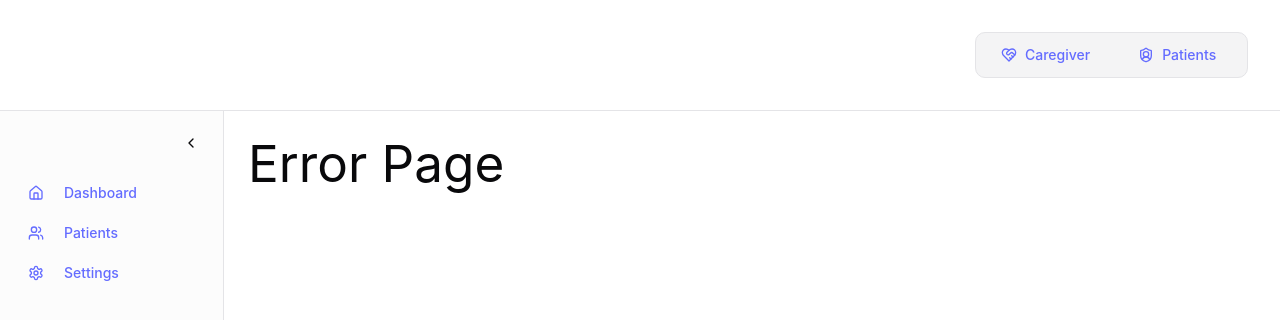
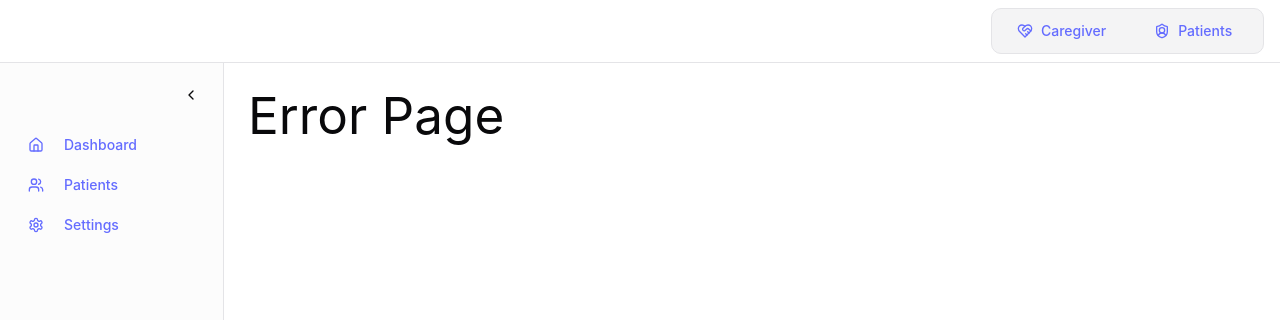
Before and after one commit to GabrielxKuek/buildingblocs-june-2025, a React (Vite) app in the folder client/: page / in a window 1280 px wide. Shown: the top 320 px of the page. Built offline with nearby package versions, Linux system fonts and the light colour scheme.

Commit message:
Fix(): Fixed the nav bar padding

```diff
--- a/client/src/components/system/Navbar.jsx
+++ b/client/src/components/system/Navbar.jsx
@@ -15,7 +15,7 @@ const Navbar = () => {
     };
 
     return (
-        <div className="flex justify-end p-8 border-b">
+        <div className="flex justify-end px-4 py-2 border-b">
             <ToggleGroup
                 type="single"
                 value={getCurrentValue()}
```
